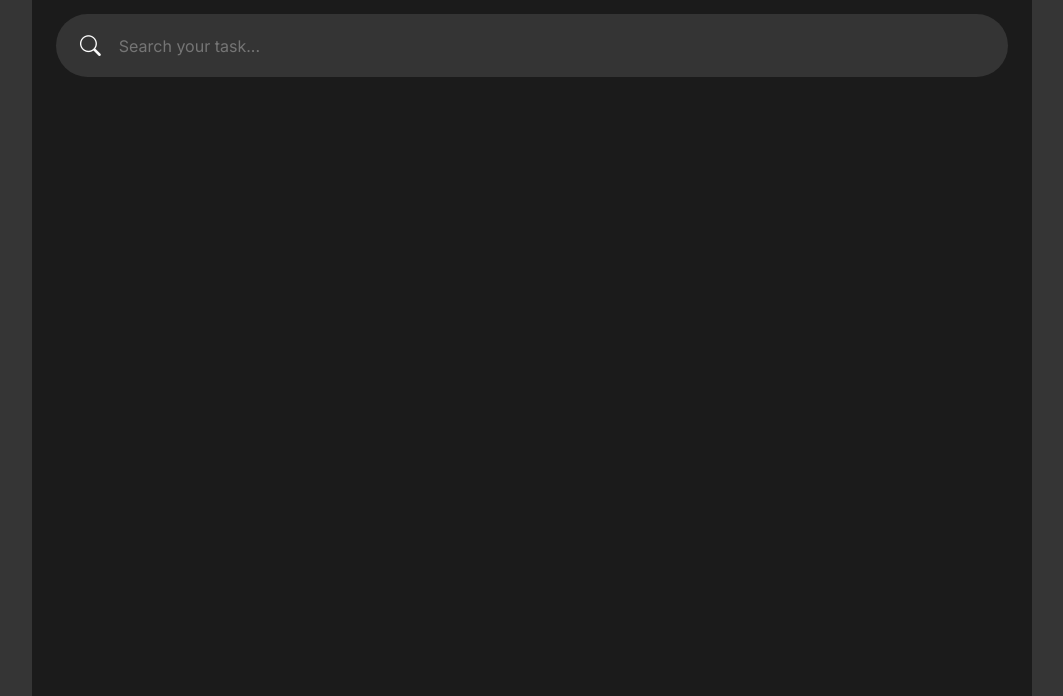
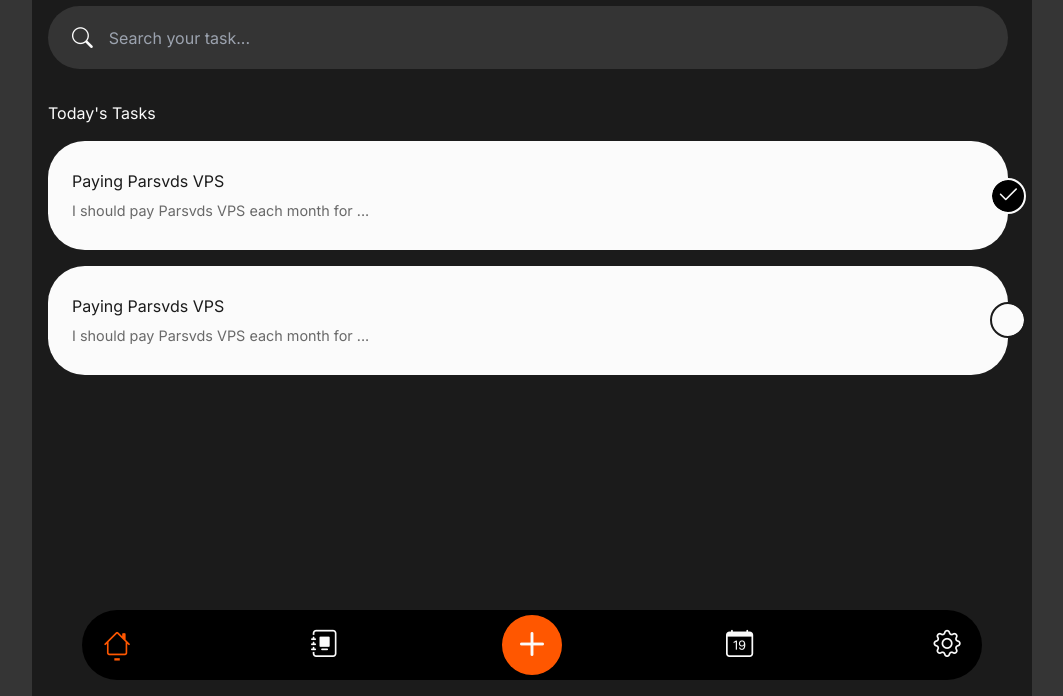
Before and after one commit to mehrabtahami/to-do-list, a website built with webpack: page src/template.html in a window 1280 px wide. Shown: the part 104-800 px from the top of the page, without its empty margins (108-1171 px from the left). Built offline with nearby package versions, Linux system fonts and the light colour scheme.

Commit message:
added floating navbar, tasks list container in homepage

```diff
--- a/src/index.js
+++ b/src/index.js
@@ -1,2 +1,10 @@
 import cssReset from "./styles/reset.css";
 import css from "./styles/style.css";
+
+class ToDo {
+  constructor(title, description, duedate) {
+    this.title = title;
+    this.description = description;
+    this.duedate = duedate;
+  }
+}
--- a/src/styles/style.css
+++ b/src/styles/style.css
@@ -9,12 +9,9 @@
   --gray-bg: #343434;
   --gray: #696969;
   --color: #fbfbfb;
-  --primary: #3a75f7;
-  --primary-gradient: linear-gradient(
-    180deg,
-    rgba(60, 151, 252, 1) 0%,
-    rgba(59, 86, 233, 1) 100%
-  );
+  /* --primary: #3a75f7; */
+  --navbar-bg: #000000;
+  --primary: #ff5700;
   --blur-bg-picture: url("../assets/images/background.jpg");
 }
 
@@ -32,19 +29,23 @@
   max-width: 1000px;
   height: 100%;
   margin: 0 auto;
+  position: relative;
 }
 
-#container > div {
-  padding: 1.5rem;
+#container > div:first-child {
+  padding: 1rem;
+  padding-right: 1.5rem;
 }
 
 /* Home Page Style  */
 #homepage-container {
   width: 100%;
-  height: 100%;
+  display: flex;
+  flex-direction: column;
+  gap: 1rem;
 }
 
-#homepage-container .navbar {
+#homepage-container .header {
   display: grid;
   grid-template-columns: 70px auto 70px;
   grid-template-rows: 1fr auto;
@@ -52,16 +53,16 @@
   justify-content: space-between;
 }
 
-#homepage-container .navbar .profile {
+#homepage-container .header .profile {
   aspect-ratio: 1 / 1;
   border: 0.4rem solid var(--gray-bg);
   border-radius: 50%;
 }
 
-#homepage-container .navbar .profile img {
+#homepage-container .header .profile img {
   border-radius: 50%;
 }
-/* Notification Icon and Other Navbar Buttons */
+/* Notification Icon and Other header Buttons */
 .navicon {
   background-color: var(--color);
   border: 0.4rem solid var(--gray-bg);
@@ -87,21 +88,21 @@
   color: var(--color);
 }
 
-#homepage-container .navbar .welcome {
+#homepage-container .header .welcome {
   display: flex;
   flex-direction: column;
   justify-content: center;
   align-items: center;
 }
-#homepage-container .navbar .welcome h3 {
+#homepage-container .header .welcome h3 {
   color: var(--gray);
 }
-#homepage-container .navbar .welcome p {
+#homepage-container .header .welcome p {
   font-size: 1.2rem;
   font-weight: 500;
 }
 
-#homepage-container .navbar .search-bar {
+#homepage-container .header .search-bar {
   background-color: var(--gray-bg);
   border-radius: 2rem;
   padding: 1rem 1.5rem;
@@ -109,16 +110,133 @@
   display: flex;
 }
 
-#homepage-container .navbar .search-bar > i {
+#homepage-container .header .search-bar > i {
   font-size: 1.3rem;
 }
 
-#homepage-container .navbar .search-bar input[type="text"] {
+#homepage-container .header .search-bar input[type="text"] {
   background-color: inherit;
   border: none;
   margin-left: 1rem;
   color: var(--color);
 }
-#homepage-container .navbar .search-bar input[type="text"]:focus {
+#homepage-container .header .search-bar input[type="text"]:focus {
   outline: none;
 }
+
+/* Buttom Floating Navbar */
+
+#navbar {
+  display: flex;
+  width: 90%;
+  justify-content: space-between;
+  background-color: var(--navbar-bg);
+  border-radius: 4rem;
+  position: absolute;
+  left: 50%;
+  transform: translateX(-50%);
+  bottom: 1rem;
+  padding: 5px;
+}
+
+#navbar i {
+  font-size: 1.7rem;
+}
+
+#navbar div {
+  border-radius: 50%;
+  width: 60px;
+  height: 60px;
+  display: flex;
+  justify-content: center;
+  align-items: center;
+  transition: all 0.2s ease-in-out;
+}
+
+#navbar div:hover {
+  color: var(--primary);
+}
+
+#navbar .newtask-btn {
+  background-color: var(--primary);
+}
+
+#navbar .newtask-btn i {
+  font-size: 3rem;
+}
+#navbar .newtask-btn:hover {
+  color: var(--color);
+  background-color: var(--navbar-bg);
+  outline: 2px solid var(--primary);
+}
+.current-page-indicator {
+  color: var(--primary);
+  position: relative;
+}
+
+.current-page-indicator::after {
+  content: "-";
+  position: absolute;
+  bottom: 5px;
+  font-weight: 900;
+}
+
+/* Homepage Tasks Container - Task section */
+
+#homepage-container .homepage-tasks .tasks-container {
+  display: flex;
+  flex-direction: column;
+  margin-top: 1rem;
+  row-gap: 1rem;
+}
+
+#homepage-container .homepage-tasks .tasks-container .task-card {
+  background-color: var(--color);
+  border-radius: 2.3rem;
+  padding: 1.5rem;
+  color: var(--main-bg);
+  line-height: 2;
+  position: relative;
+}
+
+#homepage-container .homepage-tasks .tasks-container .task-card p {
+  color: var(--gray);
+  font-size: 0.9rem;
+}
+
+.task-card .task-status {
+  display: block;
+  width: 2rem;
+  height: 2rem;
+  border-radius: 50%;
+  padding: 0.5rem;
+  outline: 1px solid var(--navbar-bg);
+  display: flex;
+  justify-content: center;
+  align-items: center;
+  background-color: var(--color);
+  outline: 2px solid var(--main-bg);
+  color: var(--color);
+  position: absolute;
+  right: -1rem;
+  top: 50%;
+  transform: translateY(-50%);
+  transition: all 0.1s ease-in-out;
+}
+
+.task-card .task-status:hover {
+  background-color: var(--gray);
+  color: var(--gray);
+}
+
+.task-card .task-status.done {
+  background-color: var(--navbar-bg);
+  outline: 2px solid var(--color);
+}
+.task-card .task-status.done:hover {
+  background-color: var(--gray);
+}
+
+.task-card .task-status i {
+  font-size: 1.5rem;
+}
--- a/src/template.html
+++ b/src/template.html
@@ -12,12 +12,13 @@
       rel="stylesheet"
       href="https://cdn.jsdelivr.net/npm/bootstrap-icons@1.13.1/font/bootstrap-icons.min.css"
     />
+    <script src="https://cdn.tailwindcss.com"></script>
     <title>To Do List by Younes</title>
   </head>
   <body>
     <div id="container">
       <div id="homepage-container">
-        <nav class="navbar">
+        <nav class="header">
           <div class="profile">
             <img
               src="./assets/images/profile.jpeg"
@@ -45,6 +46,35 @@
             />
           </div>
         </nav>
+        <div class="calendar-container"></div>
+        <div class="homepage-tasks">
+          <h3>Today's Tasks</h3>
+          <div class="tasks-container">
+            <div class="task-card">
+              <h3 class="task-title">Paying Parsvds VPS</h3>
+              <p class="task-summary">
+                I should pay Parsvds VPS each month for ...
+              </p>
+              <span class="task-status done"><i class="bi bi-check2"></i></span>
+            </div>
+            <div class="task-card">
+              <h3 class="task-title">Paying Parsvds VPS</h3>
+              <p class="task-summary">
+                I should pay Parsvds VPS each month for ...
+              </p>
+              <span class="task-status"><i class="bi bi-check2"></i></span>
+            </div>
+          </div>
+        </div>
+      </div>
+      <div id="navbar">
+        <div class="home-btn current-page-indicator">
+          <i class="bi bi-house"></i>
+        </div>
+        <div class="tasks-btn"><i class="bi bi-journal-album"></i></div>
+        <div class="newtask-btn"><i class="bi bi-plus"></i></div>
+        <div class="calendar-btn"><i class="bi bi-calendar-date"></i></div>
+        <div class="setting-btn"><i class="bi bi-gear"></i></div>
       </div>
     </div>
   </body>
```
